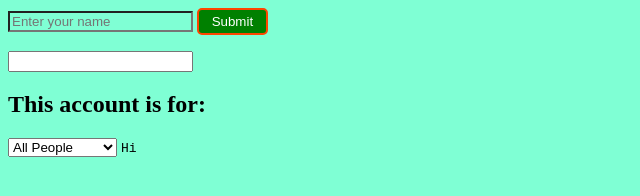
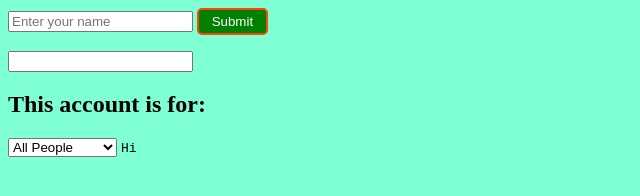
Before and after one commit to Coding2023a/ari-code, a plain HTML site: page index.html in a window 1280 px wide. Shown: the whole page, without its empty margins (0-640 px from the left). Drawn offline with Linux system fonts and the light colour scheme.

Commit message:
Update styles.css

```diff
--- a/styles.css
+++ b/styles.css
@@ -12,10 +12,6 @@
     box-sizing: border-box;
 }
 
-#name-input {
-     background-color: aquamarine;
-}
-
 #btn1:hover {
     background-color: rgb(99, 241, 99);
 }
```
